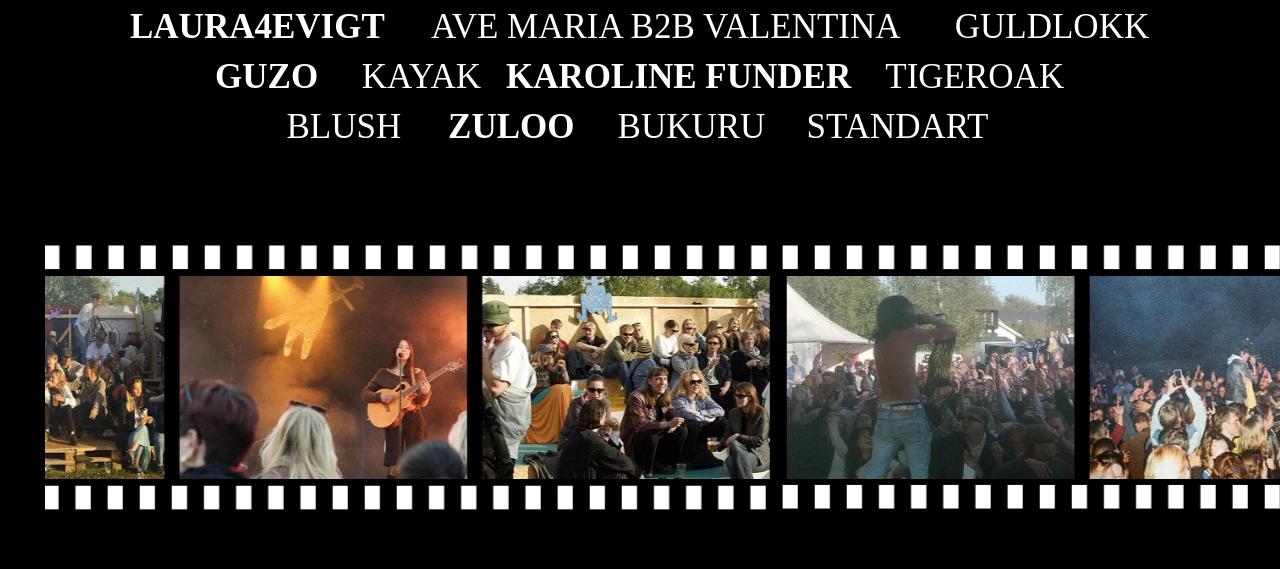
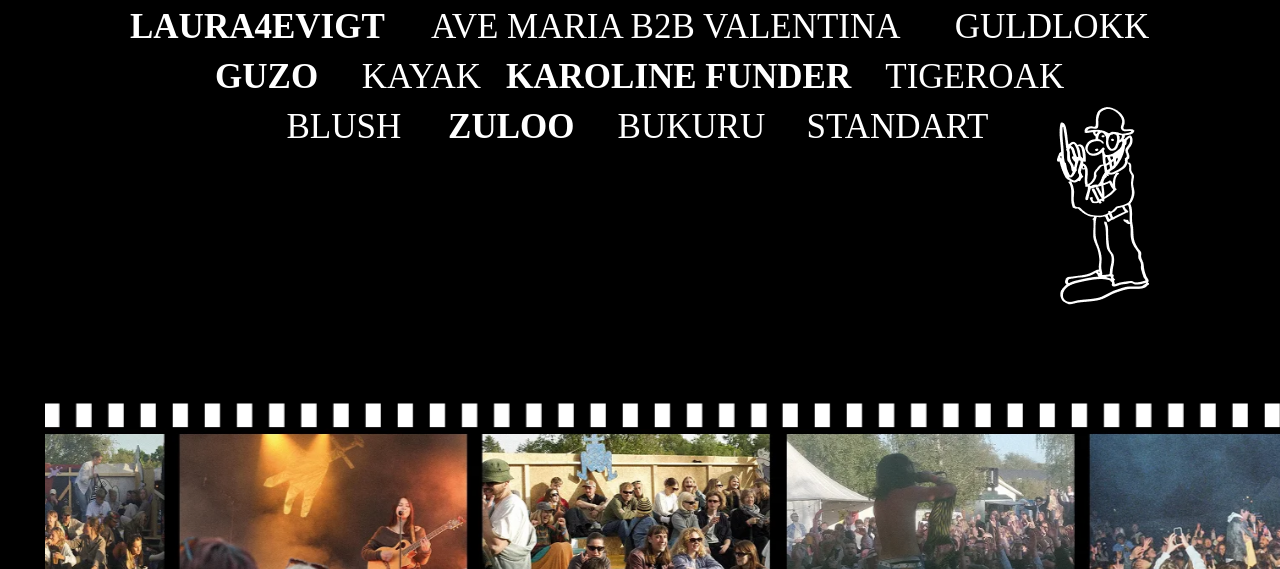
Before and after one commit to VictoriaB-H/2semester-eksamen, an Astro site: page /tickets in a window 1280 px wide. Shown: the part 730-1299 px from the top of the page. Built offline with nearby package versions, Linux system fonts and the light colour scheme; Astro itself is replaced by a stand-in of ours; a web font is replaced by a local one.

Commit message:
illustrasjon

```diff
--- a/src/components/LineupName.astro
+++ b/src/components/LineupName.astro
@@ -37,6 +37,7 @@
   <a href="program.astro" class="zuloo">ZULOO</a>
   <a href="program.astro" class="bukuru">BUKURU</a>
   <a href="program.astro" class="standart">STANDART</a>
+  <img src="../img/lineup_mann.png" alt="" />
 </div>
 
 <style>
@@ -58,14 +59,10 @@
     font-family: owners-text;
   } */
 
-  body {
-    text-align: center;
-  }
-
   .artist_grid {
     display: grid;
     grid-template-columns: repeat(33, 1fr);
-    gap: 8px;
+    gap: 6px;
     margin: 0;
     padding: 30px;
   }
@@ -75,6 +72,11 @@
     font-size: 20px;
     font-family: owners-text;
     text-align: center;
+  }
+
+  .artist_grid img {
+    grid-column: 14 / span 3;
+    grid-row: 10;
   }
 
   /* grid placement */
@@ -263,6 +265,11 @@
       text-align: center;
     }
 
+    .artist_grid img {
+      grid-column: 37 / span 3;
+      grid-row: 4;
+    }
+
     /* grid placement */
 
     .vonquar {
```
Also changed, not shown: public/img/lineup_mann.png (added).
